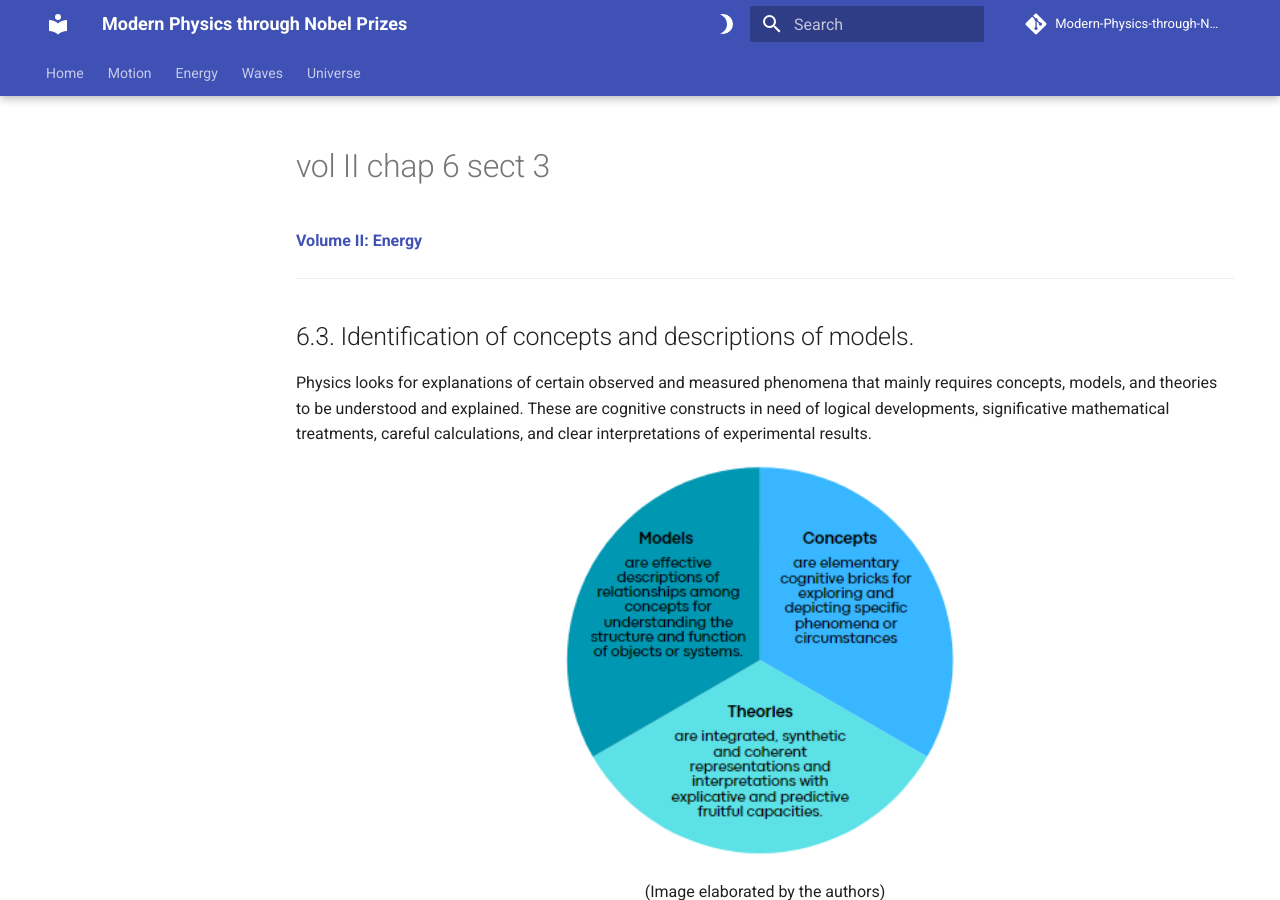
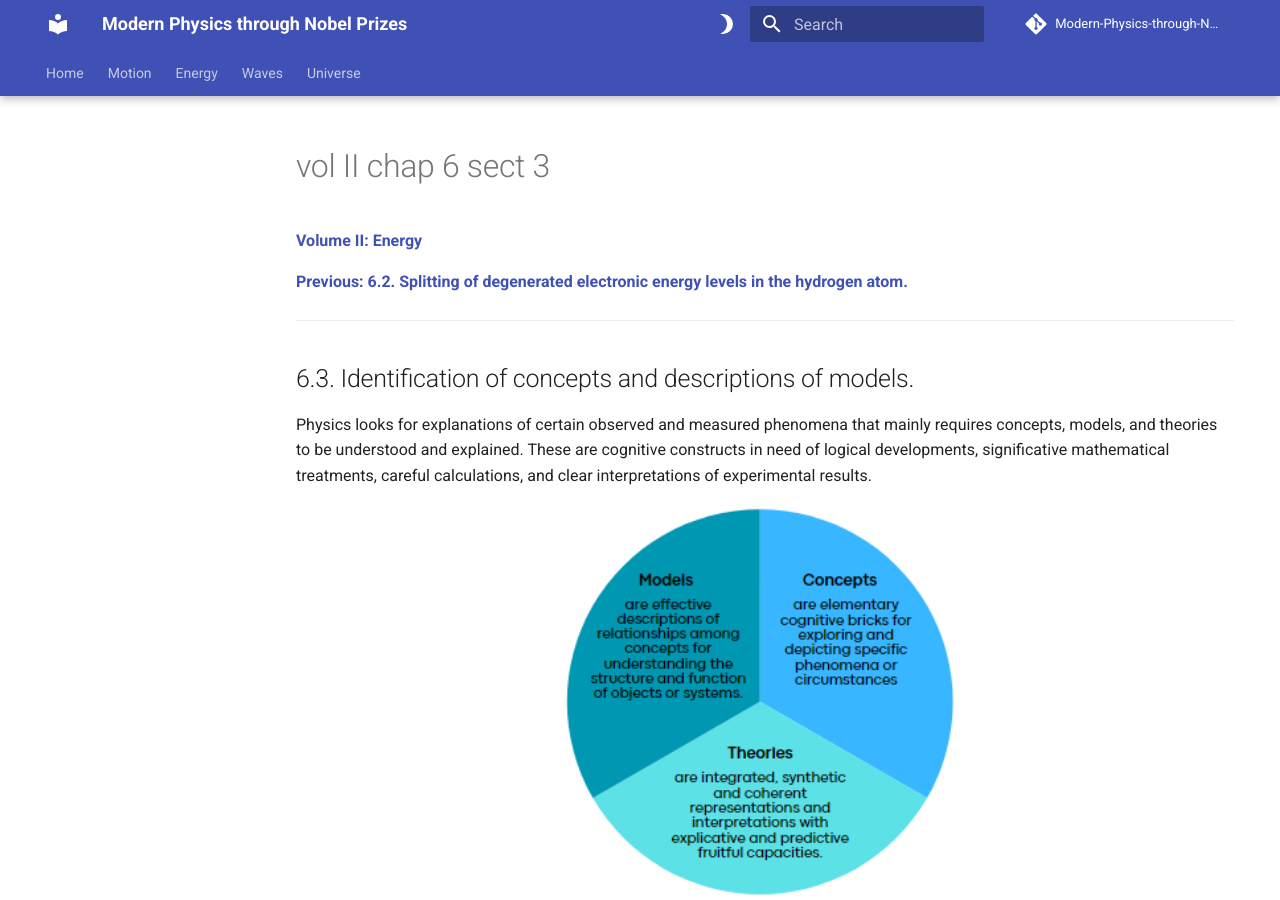
Before and after one commit to modphysnobel/modphysnobel.github.io, an MkDocs documentation site: the page built from docs/vol-II/vol-II-chap-6-sect-3.md, in a window 1280 px wide and 900 px high. Built offline with MkDocs 1.6.1 and Material for MkDocs 9.7.7, drawn with Linux system fonts in a browser that asks for light colours; some web fonts are replaced; comment, search, counter and statistics services are not loaded; some of the changed text lies outside the part shown.

Commit message:
Update vol-II-chap-6-sect-3.md

```diff
--- a/docs/vol-II/vol-II-chap-6-sect-3.md
+++ b/docs/vol-II/vol-II-chap-6-sect-3.md
@@ -1,5 +1,6 @@
+[**Volume II: Energy**](https://modphysnobel.github.io/vol-II/volume-II/)
 
-[**Volume II: Energy**](./volume-II.md)
+[**Previous: 6.2. Splitting of degenerated electronic energy levels in the hydrogen atom.**](https://modphysnobel.github.io/vol-III/vol-II-chap-6-sect-2/)
 
 ***
 
@@ -180,3 +181,4 @@
 	- Laser spectroscopy extends from the submillimeter wavelengths in the far infrared to the vacuum ultraviolet and soft x-ray regions. It has been observed fine details hitherto obscured by thermal broadening, very small numbers of atoms and complex spectra. Measurements of simple atoms have achieved a very high precision.
 
 ***
+[**Next: 7.1. Experimental results concerning the Brownian motion.**](https://modphysnobel.github.io/vol-III/vol-II-chap-7-sect-1/)
```
